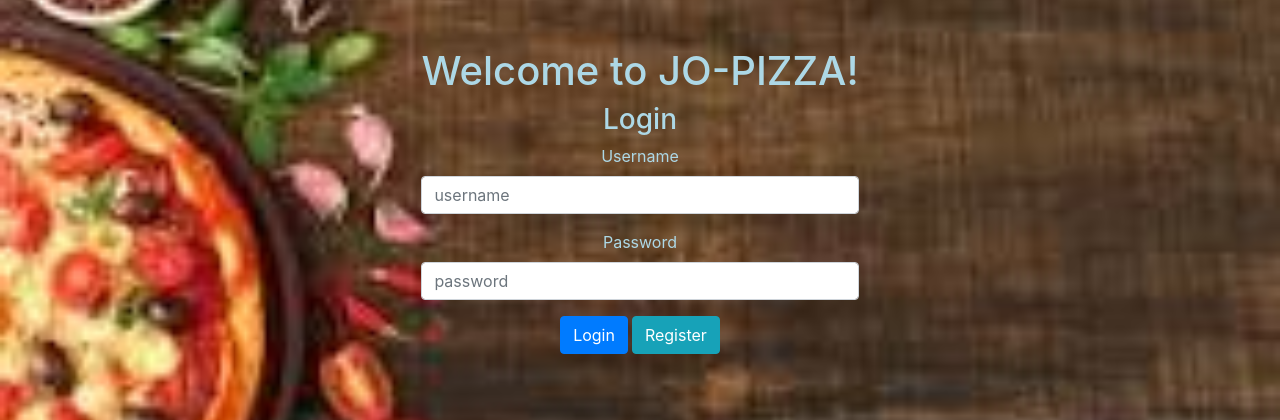
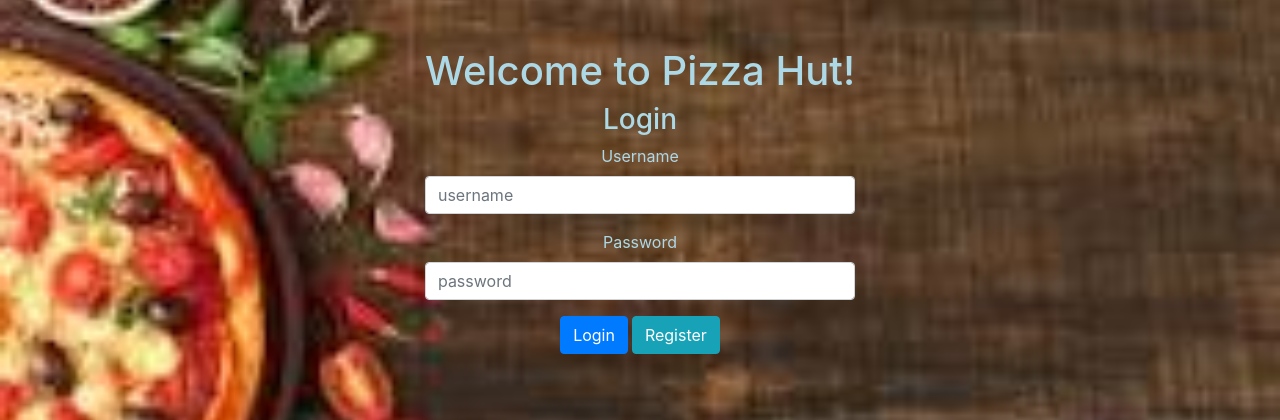
Before and after one commit to SahilB689/pizzarestaurant, a Django app: page /login in a window 1280 px wide. Shown: the part 56-476 px from the top of the page. Run offline with Django 3.2, Linux system fonts and the light colour scheme; some libraries are stand-ins or nearby versions.

Commit message:
Update login.html

```diff
--- a/orders/templates/orders/login.html
+++ b/orders/templates/orders/login.html
@@ -25,7 +25,7 @@ Login
         </div>
         {% endif %}
 
-        <h1>Welcome to JO-PIZZA!</h1>
+        <h1>Welcome to Pizza Hut!</h1>
         <h3> Login</h3>
 
       </div>
```
